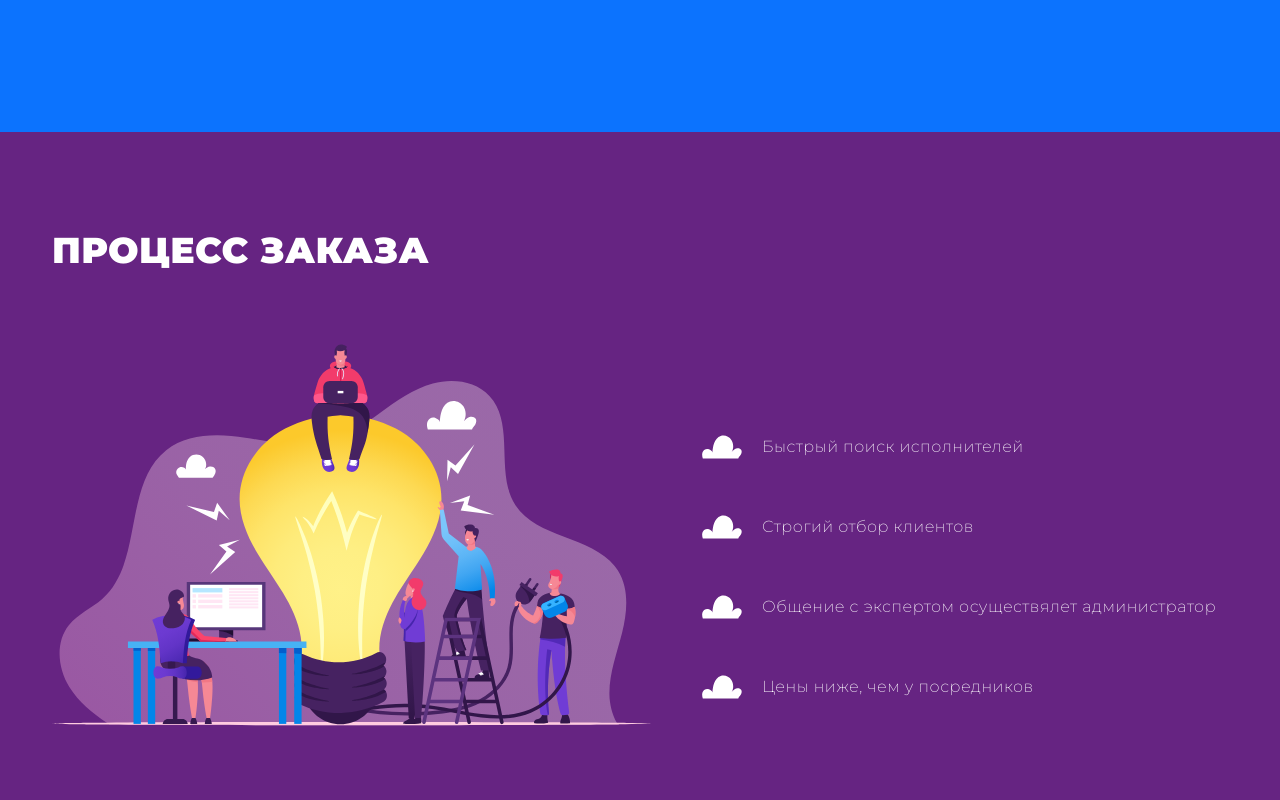
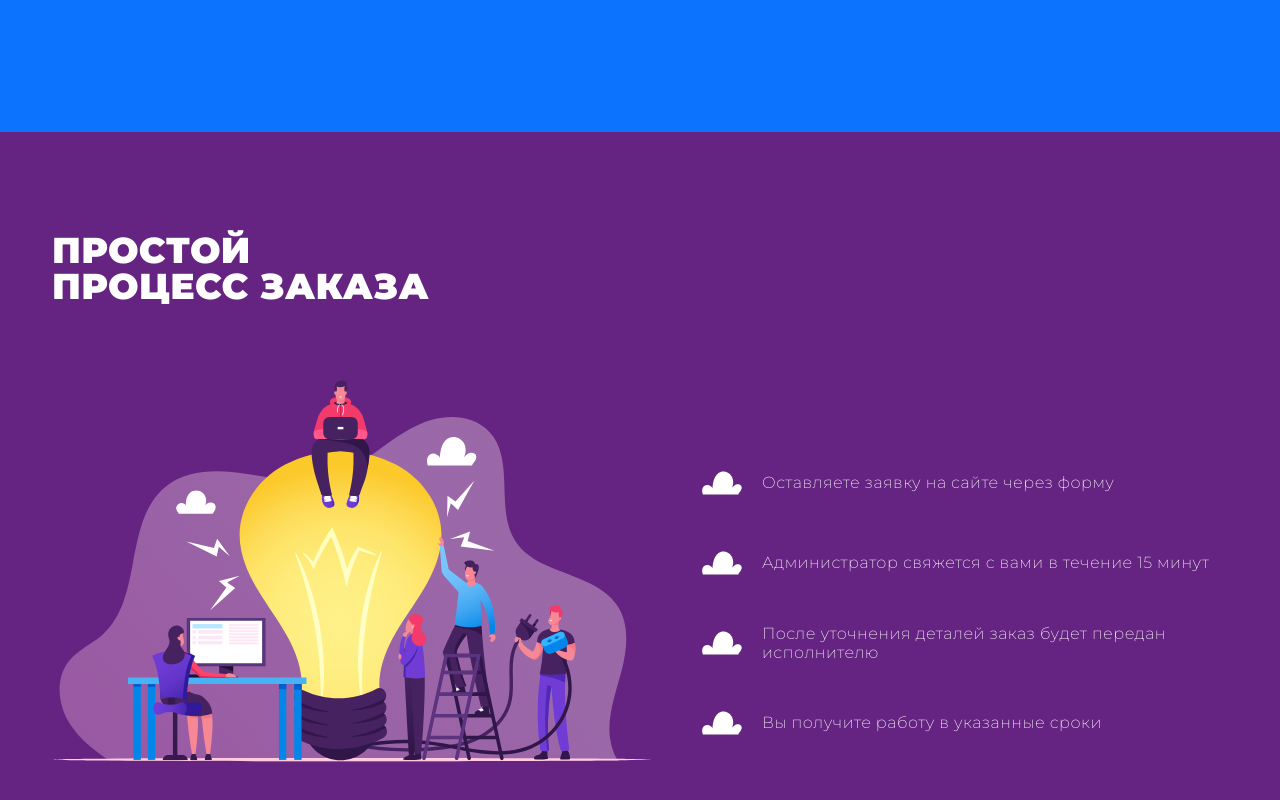
Before and after one commit to bezperesdach/bezperesdach_frontend, a Next.js app: page / in a window 1280 px wide. Shown: the part 1468-2268 px from the top of the page. Built offline with nearby package versions, Linux system fonts and the light colour scheme.

Commit message:
fix: add new text

```diff
--- a/components/home-page/guarantees/guarantees.tsx
+++ b/components/home-page/guarantees/guarantees.tsx
@@ -11,17 +11,19 @@ import styles from "./guarantees.module.css";
 export const Guarantees = () => {
   return (
     <section className={`${styles.guarantees_text} ${styles.colored_background}`}>
-      <h2>ПРОЦЕСС ЗАКАЗА</h2>
+      <h2>
+        ПРОСТОЙ <br></br>ПРОЦЕСС ЗАКАЗА
+      </h2>
       <div className={styles.guarantees}>
         <div className={styles.guarantees_elements}>
           <Image className={styles.images} src={main} alt="guarantees" />
         </div>
 
         <div className={styles.cards}>
-          <Card description={"Быстрый поиск исполнителей"} img={one}></Card>
-          <Card description={"Строгий отбор клиентов"} img={two}></Card>
-          <Card description={"Общение с экспертом осуществялет администратор"} img={three}></Card>
-          <Card description={"Цены ниже, чем у посредников"} img={three}></Card>
+          <Card description={"Оставляете заявку на сайте через форму"} img={one}></Card>
+          <Card description={"Администратор свяжется с вами в течение 15 минут"} img={two}></Card>
+          <Card description={"После уточнения деталей заказ будет передан исполнителю"} img={three}></Card>
+          <Card description={"Вы получите работу в указанные сроки"} img={three}></Card>
         </div>
       </div>
     </section>
```
